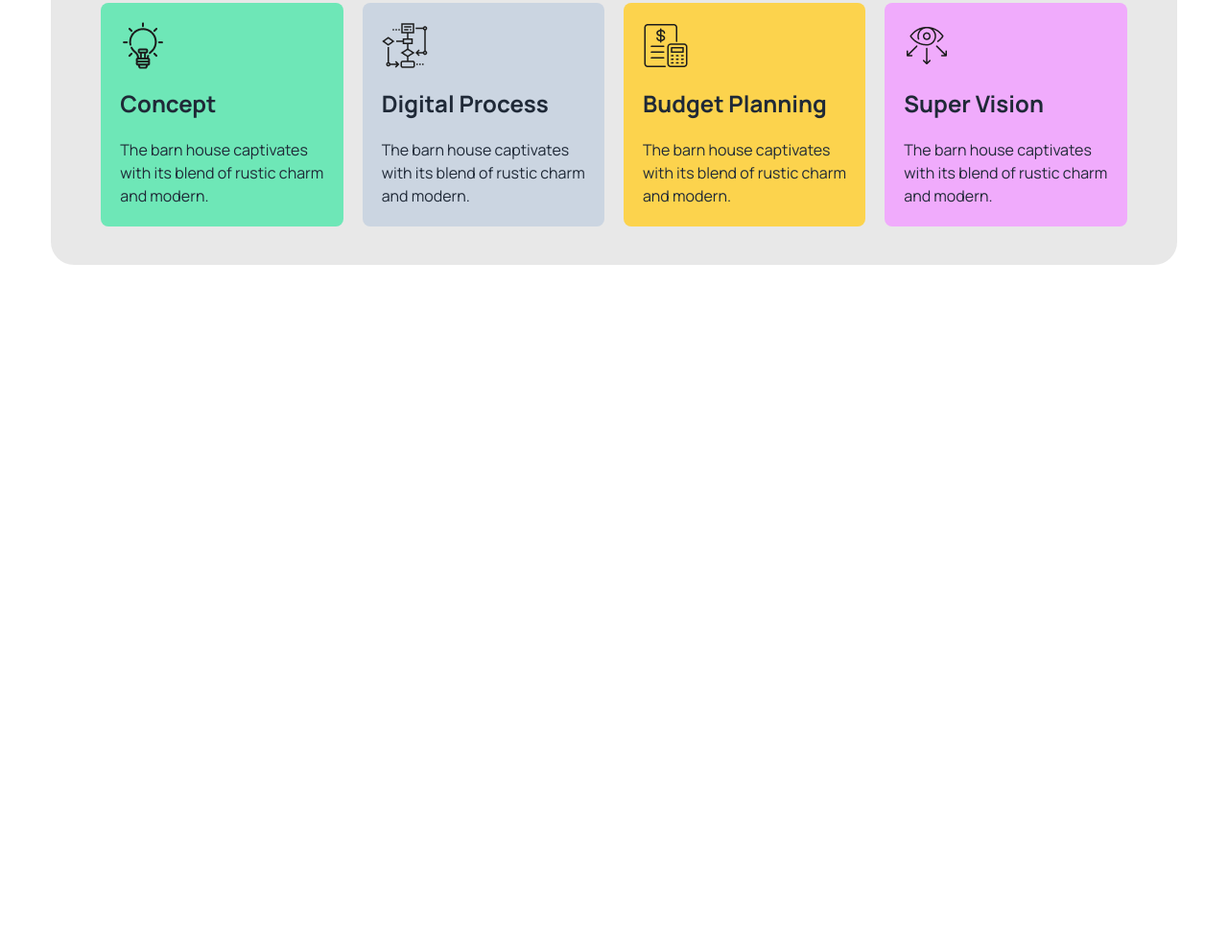
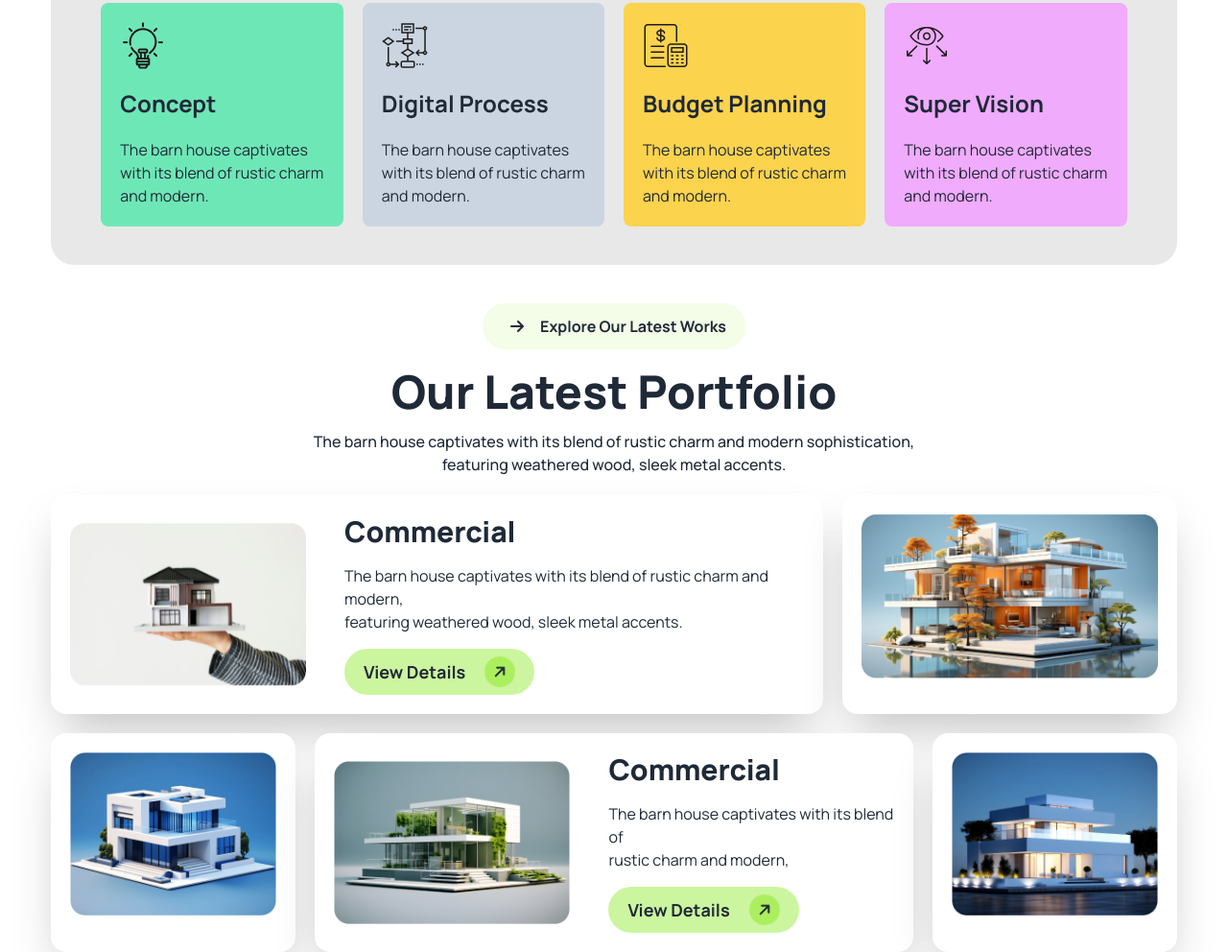
Before and after one commit to NurUddin111/rinterio, a plain HTML site: page index.html in a window 1280 px wide. Shown: the part 1669-2661 px from the top of the page at 96% size. Before the commit the page ends 1985 px from the top, so only its background shows below. Drawn offline with nearby package versions, Linux system fonts and the light colour scheme.

Commit message:
Our Latest Portflio Section Responsive Design Completed for Large Devices and Mobile devices

```diff
--- a/index.html
+++ b/index.html
@@ -170,11 +170,9 @@
     <!-- This Section contains every part which are in the middle of "Banner and Footer" Section -->
 
     <main>
-
       <!-- The Following Section Contains "Our Design" and "Our Work Process" Part-->
 
       <section>
-
         <div
           class="bg-[#1E1E1E] bg-opacity-10 rounded-lg lg:rounded-3xl mt-10 mb-10 p-3 lg:pt-10 lg:pb-10"
         >
@@ -195,7 +193,7 @@
                     <div class="rounded-full p-2 w-8 h-8 flex justify-center">
                       <i class="fa-solid fa-arrow-right"></i>
                     </div>
-                    <button class="text-lg font-bold">About Us</button>
+                    <div class="text-lg font-bold">About Us</div>
                   </div>
                 </div>
                 <div class="space-y-5">
@@ -263,49 +261,175 @@
                   <div class="rounded-full p-2 w-8 h-8 flex justify-center">
                     <i class="fa-solid fa-arrow-right"></i>
                   </div>
-                  <button class="text-sm lg:text-lg font-bold">How We Work</button>
+                  <div class="text-sm lg:text-lg font-bold">How We Work</div>
                 </div>
               </div>
               <div class="space-y-5">
-                <h1 class="text-2xl lg:text-5xl font-extrabold text-center">Our Works Process</h1>
-                <p class="text-sm lg:text-base text-center">The barn house captivates with its blend of rustic charm and modern <br> sophistication, featuring weathered wood, sleek metal accents.</p>
+                <h1 class="text-2xl lg:text-5xl font-extrabold text-center">
+                  Our Works Process
+                </h1>
+                <p class="text-sm lg:text-base text-center">
+                  The barn house captivates with its blend of rustic charm and
+                  modern <br />
+                  sophistication, featuring weathered wood, sleek metal accents.
+                </p>
               </div>
-              <div class="flex gap-5 flex-col lg:flex-row justify-center lg:pl-10 lg:pr-10">
+              <div
+                class="flex gap-5 flex-col lg:flex-row justify-center lg:pl-10 lg:pr-10"
+              >
                 <div class="bg-emerald-300 p-5 space-y-5 rounded-lg">
-                  <img src="assets/concept.png" alt="">
+                  <img src="assets/concept.png" alt="" />
                   <h1 class="text-2xl font-bold">Concept</h1>
-                  <p>The barn house captivates with its blend of rustic charm and modern.</p>
+                  <p>
+                    The barn house captivates with its blend of rustic charm and
+                    modern.
+                  </p>
                 </div>
                 <div class="bg-slate-300 p-5 space-y-5 rounded-lg">
-                  <img src="assets/flow-chart.png" alt="">
+                  <img src="assets/flow-chart.png" alt="" />
                   <h1 class="text-2xl font-bold">Digital Process</h1>
-                  <p>The barn house captivates with its blend of rustic charm and modern.</p>
+                  <p>
+                    The barn house captivates with its blend of rustic charm and
+                    modern.
+                  </p>
                 </div>
                 <div class="bg-amber-300 p-5 space-y-5 rounded-lg">
-                  <img src="assets/budget-planning.png" alt="">
+                  <img src="assets/budget-planning.png" alt="" />
                   <h1 class="text-2xl font-bold">Budget Planning</h1>
-                  <p>The barn house captivates with its blend of rustic charm and modern.</p>
+                  <p>
+                    The barn house captivates with its blend of rustic charm and
+                    modern.
+                  </p>
                 </div>
                 <div class="bg-fuchsia-300 p-5 space-y-5 rounded-lg">
-                  <img src="assets/vision.png" alt="">
+                  <img src="assets/vision.png" alt="" />
                   <h1 class="text-2xl font-bold">Super Vision</h1>
-                  <p>The barn house captivates with its blend of rustic charm and modern.</p>
+                  <p>
+                    The barn house captivates with its blend of rustic charm and
+                    modern.
+                  </p>
                 </div>
               </div>
             </div>
           </div>
 
           <!-- "Our Work Process" Part Ends -->
-
         </div>
-
       </section>
 
       <!-- "Our Design" and "Our Work Process" Section Ends-->
 
+      <!-- "Our Latest Portfolio" Section Starts-->
+
+      <section>
+        <div class="space-y-5">
+          <div class="flex justify-center">
+            <div
+              class="flex gap-2 justify-center items-center bg-light-green bg-opacity-15 rounded-3xl pt-2 pb-2 pr-5 pl-5 w-max"
+            >
+              <div class="rounded-full p-2 w-8 h-8 flex justify-center">
+                <i class="fa-solid fa-arrow-right"></i>
+              </div>
+              <div class="text-base font-bold">Explore Our Latest Works</div>
+            </div>
+          </div>
+
+          <div class="space-y-4">
+            <h1 class="text-2xl lg:text-5xl font-extrabold text-center">
+              Our Latest Portfolio
+            </h1>
+            <p class="text-base text-center font-medium">
+              The barn house captivates with its blend of rustic charm and
+              modern sophistication,<br />
+              featuring weathered wood, sleek metal accents.
+            </p>
+          </div>
+
+          <div class="flex flex-col lg:flex-row gap-5 justify-center">
+            <div
+              class="bg-base-100 shadow-2xl flex flex-col lg:flex-row gap-10 justify-center items-center px-5 py-5 rounded-2xl"
+            >
+              <div>
+                <img src="assets/img1.png" class="rounded-xl" />
+              </div>
+              <div class="space-y-4">
+                <h1 class="text-lg lg:text-3xl font-extrabold">Commercial</h1>
+                <p class="text-sm lg:text-base">
+                  The barn house captivates with its blend of rustic charm and
+                  modern, <br />
+                  featuring weathered wood, sleek metal accents.
+                </p>
+                <div>
+                  <div
+                    class="flex gap-5 justify-center items-center bg-light-green bg-opacity-60 rounded-3xl pt-2 pb-2 pr-5 pl-5 lg:w-max"
+                  >
+                    <button class="text-lg font-bold">View Details</button>
+                    <div
+                      class="bg-light-green rounded-full p-2 w-8 h-8 flex justify-center -rotate-45"
+                    >
+                      <i class="fa-solid fa-arrow-right"></i>
+                    </div>
+                  </div>
+                </div>
+              </div>
+            </div>
+            <div
+              class="bg-base-100 shadow-2xl px-5 py-5 flex justify-center lg:w-max rounded-2xl"
+            >
+              <div class="">
+                <img src="assets/img2.png" class="rounded-xl" />
+              </div>
+            </div>
+          </div>
+
+          <div class="flex flex-col lg:flex-row gap-5 justify-center">
+            <div
+              class="bg-base-100 shadow-2xl px-5 py-5 flex justify-center lg:w-max rounded-2xl order-3 lg:order-none"
+            >
+              <div class="">
+                <img src="assets/img3.png" class="rounded-xl" />
+              </div>
+            </div>
+            <div
+              class="bg-base-100 shadow-2xl flex flex-col lg:flex-row gap-10 justify-center items-center px-5 py-5 rounded-2xl order-2 lg:order-none"
+            >
+              <div>
+                <img src="assets/img4.png" class="rounded-xl" />
+              </div>
+              <div class="space-y-4">
+                <h1 class="text-lg lg:text-3xl font-extrabold">Commercial</h1>
+                <p class="text-sm lg:text-base">
+                  The barn house captivates with its blend of <br />
+                  rustic charm and modern,
+                </p>
+                <div>
+                  <div
+                    class="flex gap-5 justify-center items-center bg-light-green bg-opacity-60 rounded-3xl pt-2 pb-2 pr-5 pl-5 lg:w-max"
+                  >
+                    <button class="text-lg font-bold">View Details</button>
+                    <div
+                      class="bg-light-green rounded-full p-2 w-8 h-8 flex justify-center -rotate-45"
+                    >
+                      <i class="fa-solid fa-arrow-right"></i>
+                    </div>
+                  </div>
+                </div>
+              </div>
+            </div>
+            <div
+              class="bg-base-100 shadow-2xl px-5 py-5 flex justify-center lg:w-max rounded-2xl order-1 lg:order-none"
+            >
+              <div class="">
+                <img src="assets/img5.png" class="rounded-xl" />
+              </div>
+            </div>
+          </div>
+        </div>
+      </section>
+
+      <!-- "Our Latest Portfolio" Section Ends-->
     </main>
 
     <!-- Main Section Ends -->
-
   </body>
 </html>
```
